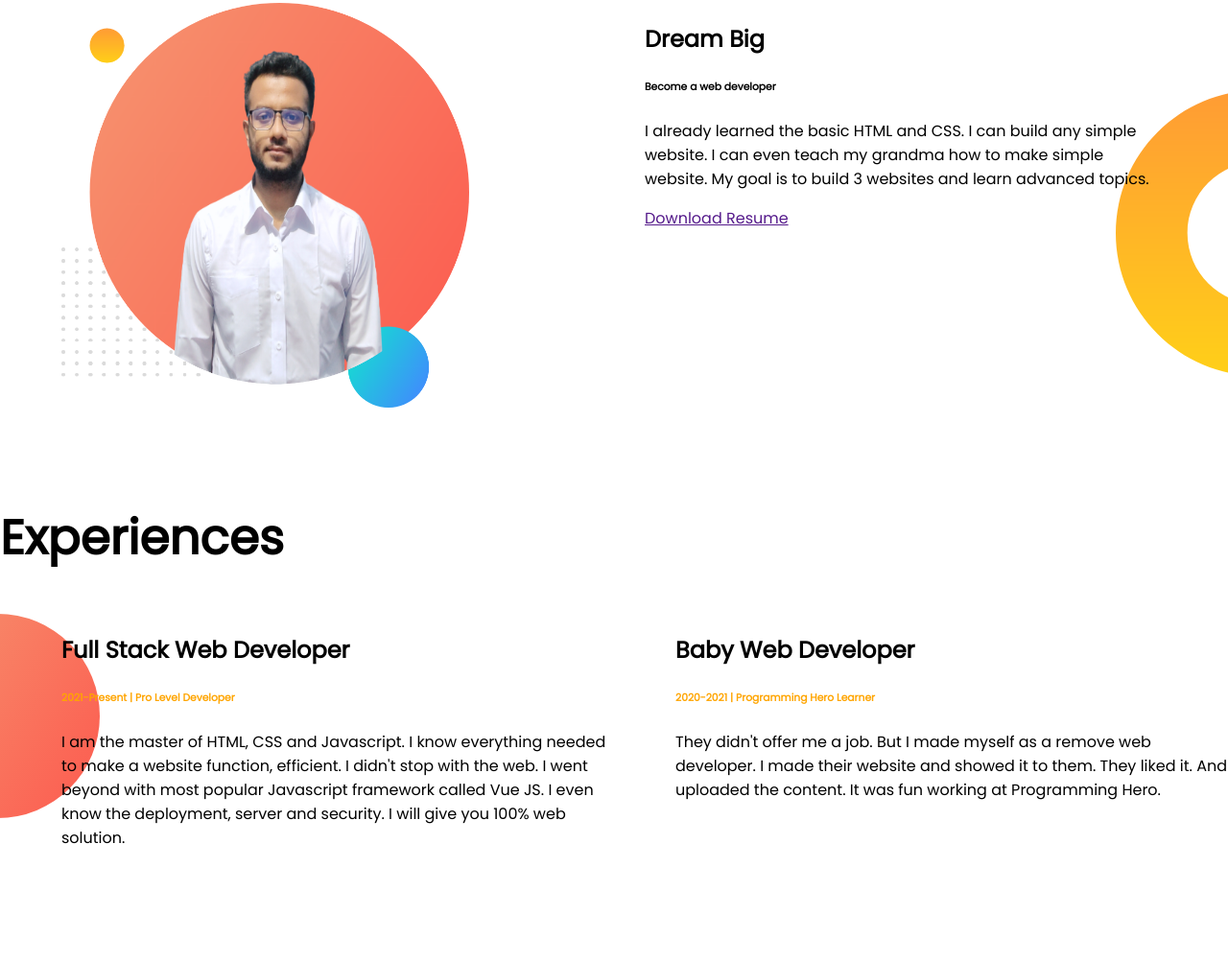
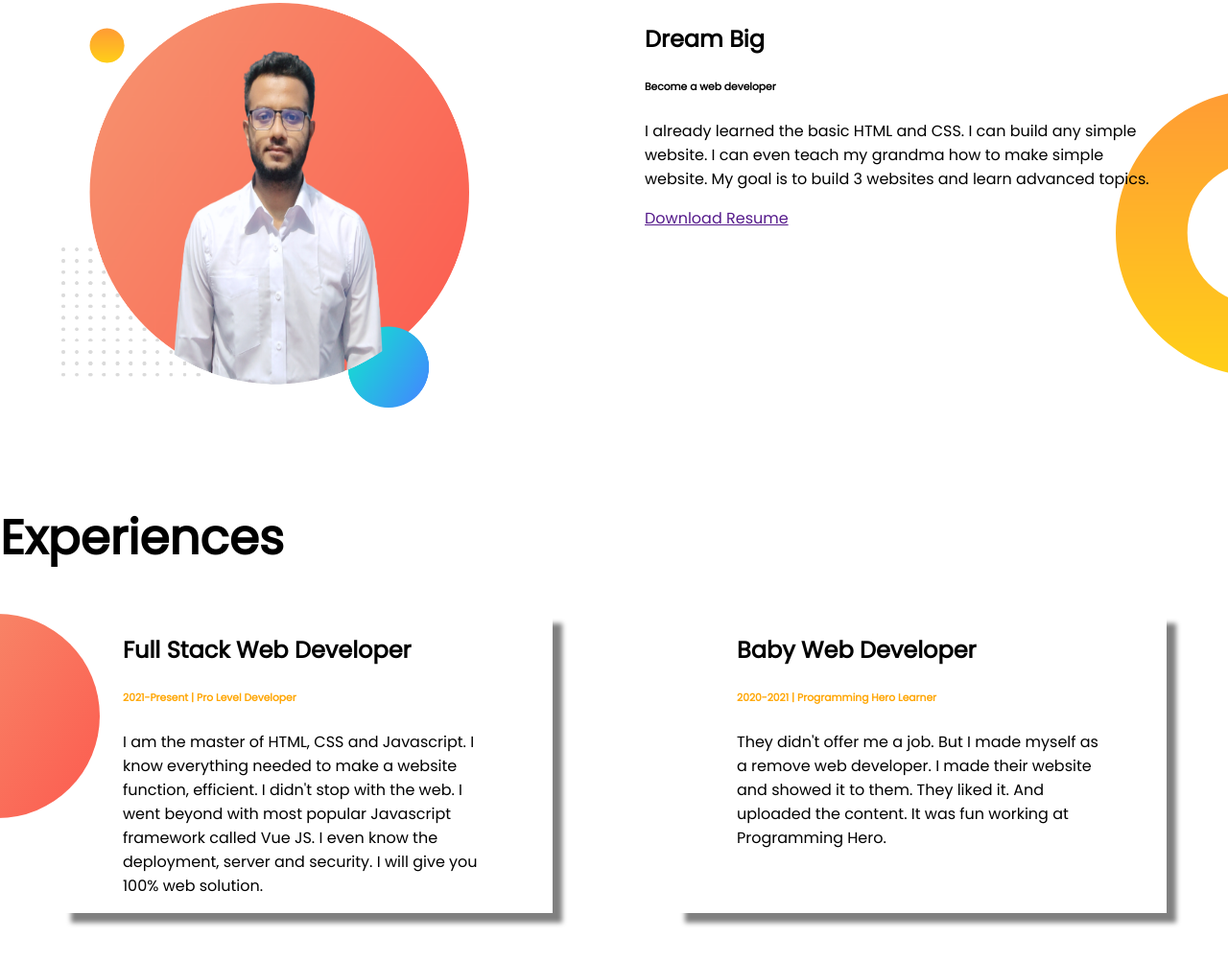
Before and after one commit to MehediHasanAnik/Dev-Portfolio, a plain HTML site: page index.html in a window 1280 px wide. Shown: the part 511-1513 px from the top of the page at 96% size. Before the commit the page ends 1463 px from the top, so only its background shows below. Drawn offline with Linux system fonts and the light colour scheme.

Commit message:
box-contain

```diff
--- a/styles.css
+++ b/styles.css
@@ -51,8 +51,11 @@ section {
   display: flex;
 }
 .exprience_item {
-  width: 50%;
-  padding-left: 5%;
+  width: 40%;
+  margin: 0 5%;
+  padding: 0 5%;
+
+  box-shadow: 10px 10px 5px gray;
 }
 .expriences {
   background-image: url("images/exp-bg.png");
```
